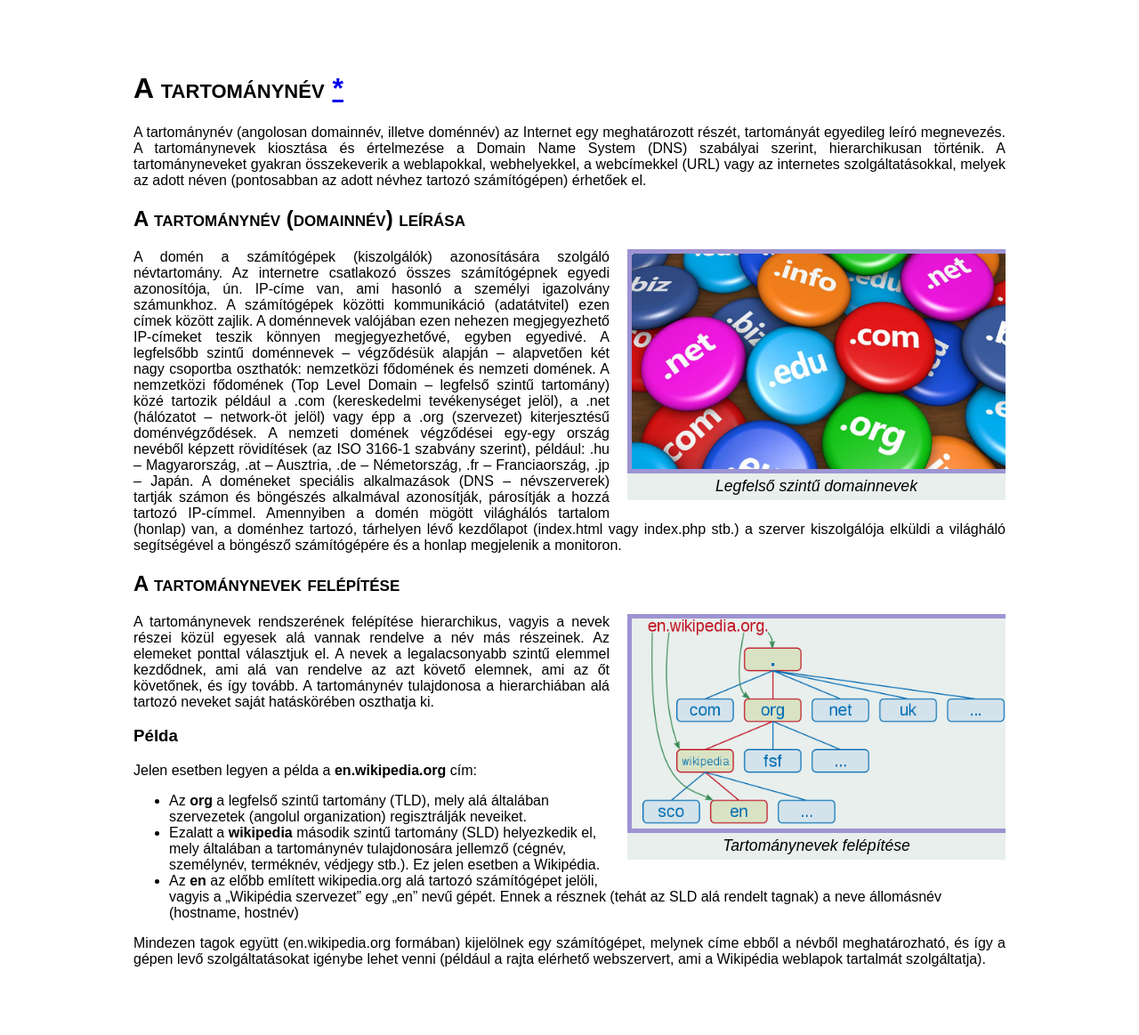
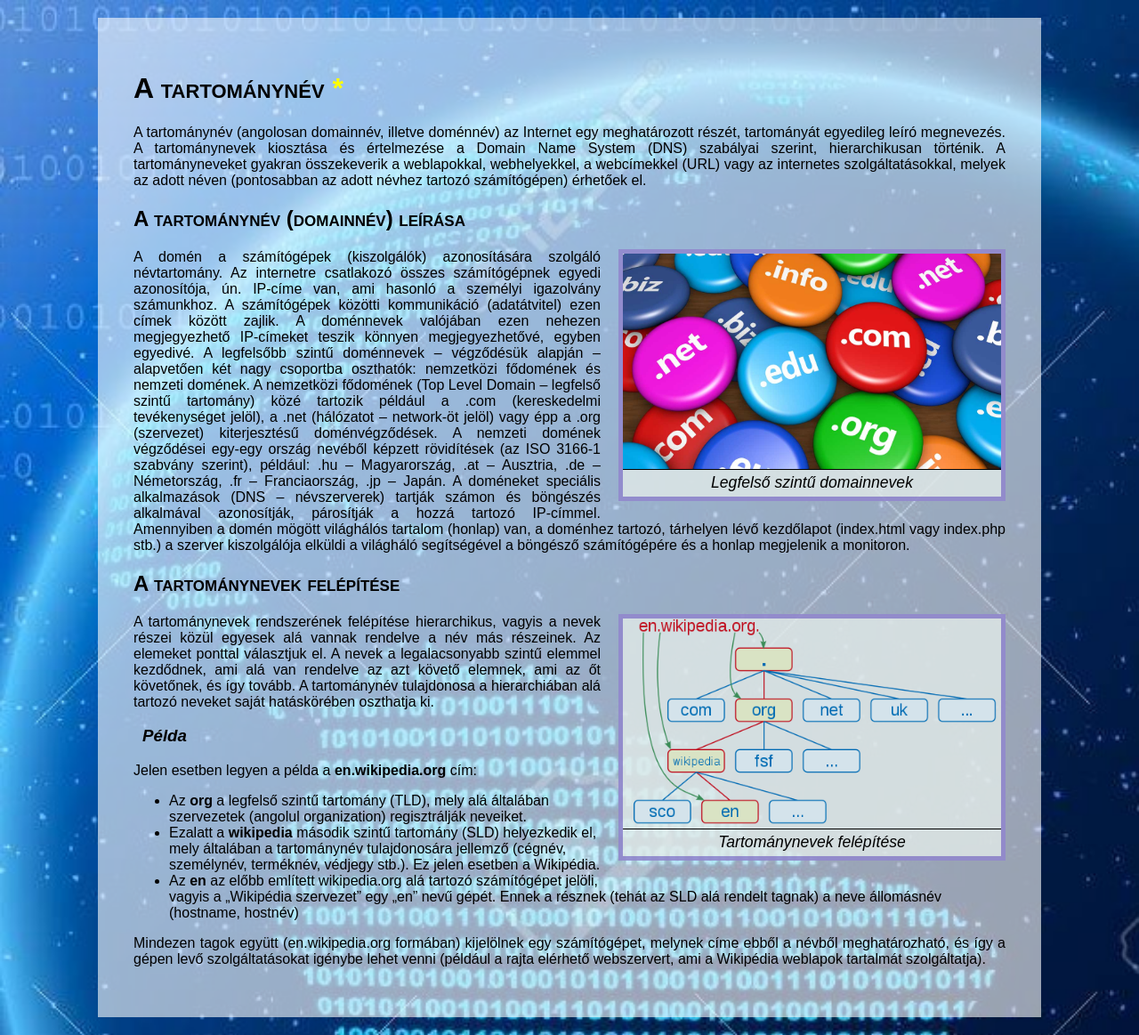
Before and after one commit to FRNC218/tartomanynev, a plain HTML site: page index.html in a window 1280 px wide. Shown: the whole page at 89% size. Drawn offline with Linux system fonts and the light colour scheme.

Commit message:
14-16 feladat

```diff
--- a/styles.css
+++ b/styles.css
@@ -5,6 +5,7 @@ body {
   background-position-y: center;
   background-attachment: fixed;
   background-size: cover;
+  background-image: url(back.jpg);
 }
 
 #tartalom {
@@ -24,7 +25,8 @@ body {
   overflow: hidden;
   margin-left: 20px;
   margin-bottom: 20px;
-  background-color:  rgba(227, 235, 233, 0.8);
+  background-color: rgba(227, 235, 233, 0.8);
+  border: 5px solid rgba(82, 59, 184, 0.5);
 }
 
 .kepkeret img {
@@ -32,7 +34,6 @@ body {
   position: relative;
   left: -5px;
   border-bottom: 1px solid black;
-  border: 5px solid rgba(82, 59, 184, 0.5);
 }
 
 h1, h2 {
@@ -54,3 +55,18 @@ p {
 .kiemelt{
   font-weight: bold;
 }
+
+h3{
+  font-style: italic;
+  text-indent: 10px;
+}
+
+a{
+  text-decoration: none;
+}
+a, a:visited{
+  color: yellow;
+}
+a:hover{
+  color: red;
+}
```
